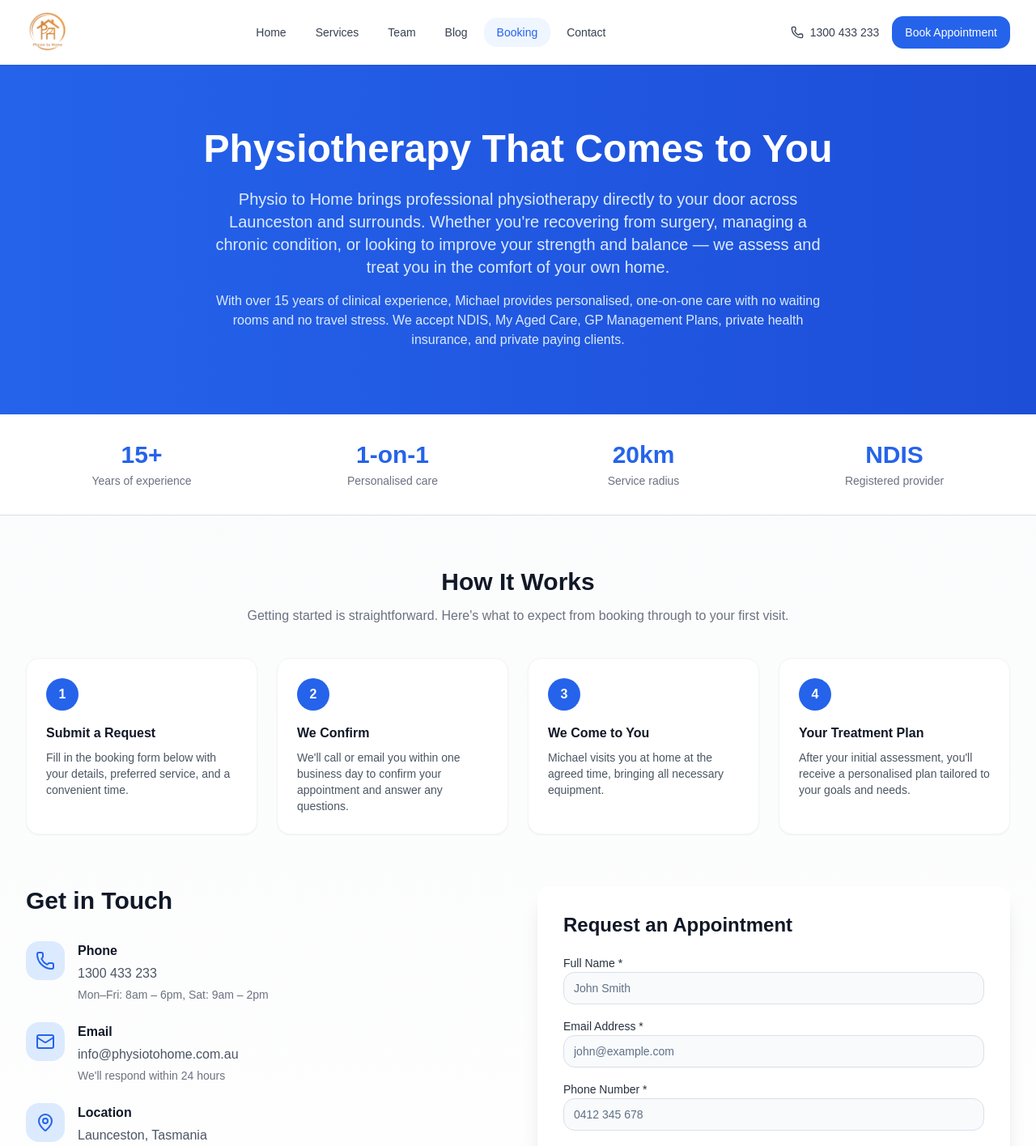
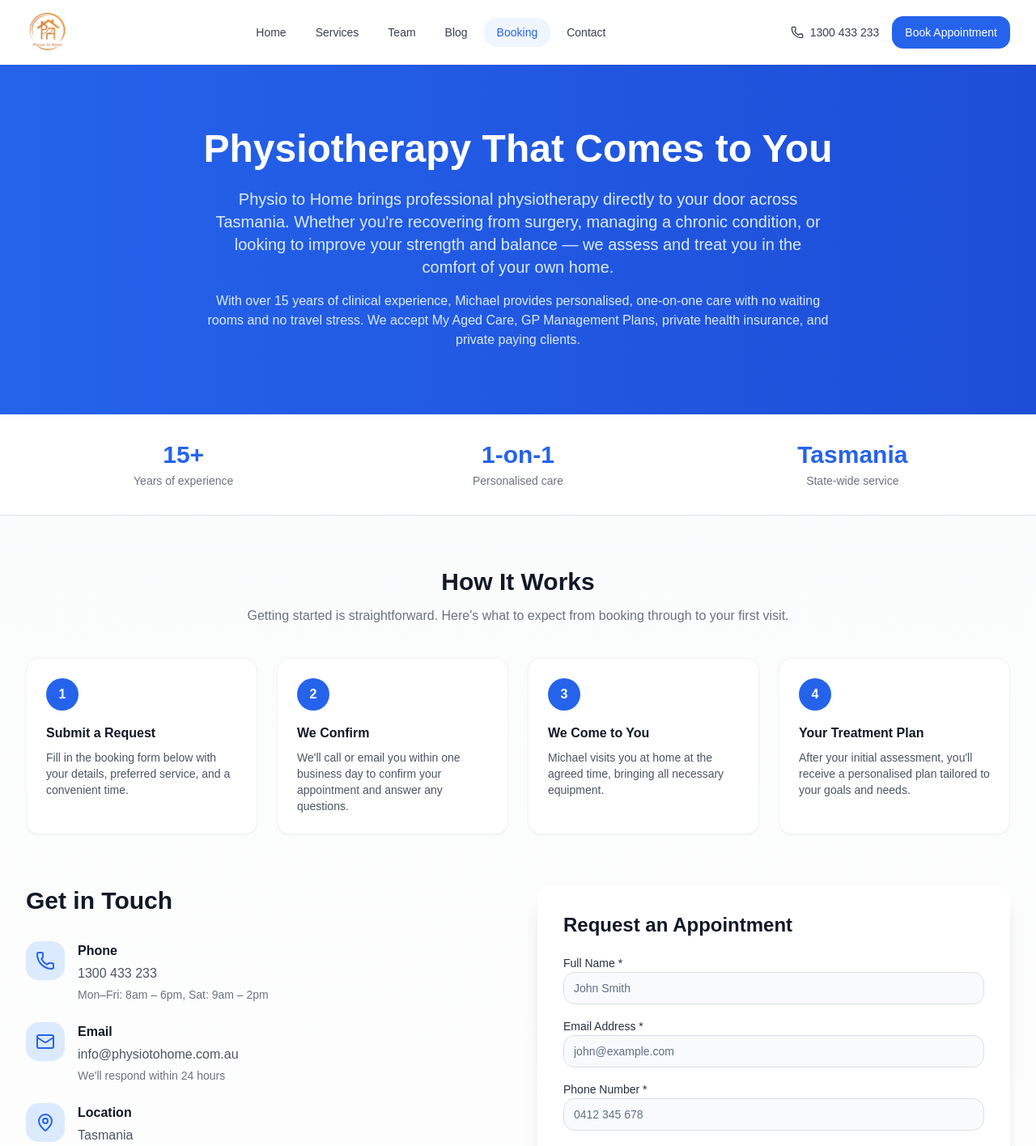
Before and after one commit to mtwasetku-ui/physioto, a Next.js app: page /booking in a window 1280 px wide. Shown: the top 1416 px of the page at 81% size. Built offline with nearby package versions, Linux system fonts and the light colour scheme; a web font is replaced by a local one.

Commit message:
Update BookingClient.tsx

```diff
--- a/src/app/booking/BookingClient.tsx
+++ b/src/app/booking/BookingClient.tsx
@@ -90,13 +90,13 @@
         <div className="max-w-7xl mx-auto px-4 sm:px-6 lg:px-8 text-center">
           <h1 className="text-4xl md:text-5xl font-bold mb-6">Physiotherapy That Comes to You</h1>
           <p className="text-xl text-blue-100 max-w-3xl mx-auto">
-            Physio to Home brings professional physiotherapy directly to your door across Launceston and surrounds.
+            Physio to Home brings professional physiotherapy directly to your door across Tasmania.
             Whether you&apos;re recovering from surgery, managing a chronic condition, or looking to improve your strength
             and balance — we assess and treat you in the comfort of your own home.
           </p>
           <p className="text-blue-100 max-w-3xl mx-auto mt-4">
             With over 15 years of clinical experience, Michael provides personalised, one-on-one care with no waiting
-            rooms and no travel stress. We accept NDIS, My Aged Care, GP Management Plans, private health insurance,
+            rooms and no travel stress. We accept My Aged Care, GP Management Plans, private health insurance,
             and private paying clients.
           </p>
         </div>
@@ -105,12 +105,11 @@
       {/* Stats */}
       <div className="bg-white border-b">
         <div className="max-w-7xl mx-auto px-4 sm:px-6 lg:px-8 py-8">
-          <div className="grid grid-cols-2 md:grid-cols-4 gap-6 text-center">
+          <div className="grid grid-cols-2 md:grid-cols-3 gap-6 text-center">
             {[
               { value: '15+', label: 'Years of experience' },
               { value: '1-on-1', label: 'Personalised care' },
-              { value: '20km', label: 'Service radius' },
-              { value: 'NDIS', label: 'Registered provider' },
+              { value: 'Tasmania', label: 'State-wide service' },
             ].map(({ value, label }) => (
               <div key={label}>
                 <div className="text-3xl font-bold text-blue-600">{value}</div>
@@ -168,8 +167,8 @@
                 {
                   Icon: MapPin,
                   title: 'Location',
-                  content: <p className="text-gray-600">Launceston, Tasmania</p>,
-                  sub: 'Serving within 20km of Launceston',
+                  content: <p className="text-gray-600">Tasmania</p>,
+                  sub: 'Serving clients across the state',
                 },
                 {
                   Icon: Clock,
@@ -198,7 +197,7 @@
                   'We come to you — no travel required',
                   'Initial assessment at your first visit',
                   'Personalised treatment plan',
-                  'NDIS, My Aged Care & private health accepted',
+                  'My Aged Care & private health accepted',
                 ].map((item) => (
                   <li key={item} className="flex items-start">
                     <span className="text-blue-600 mr-2">✓</span>
```
